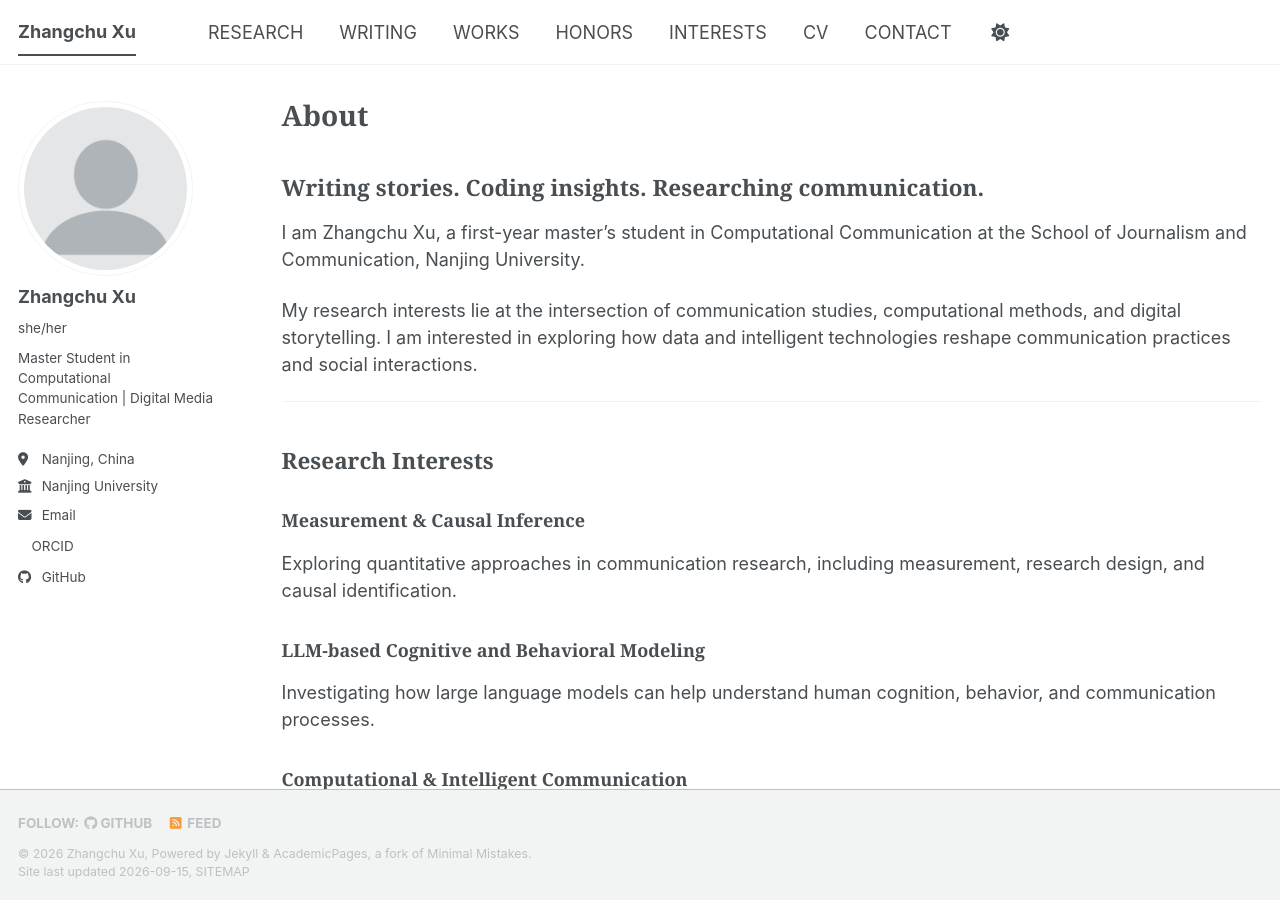
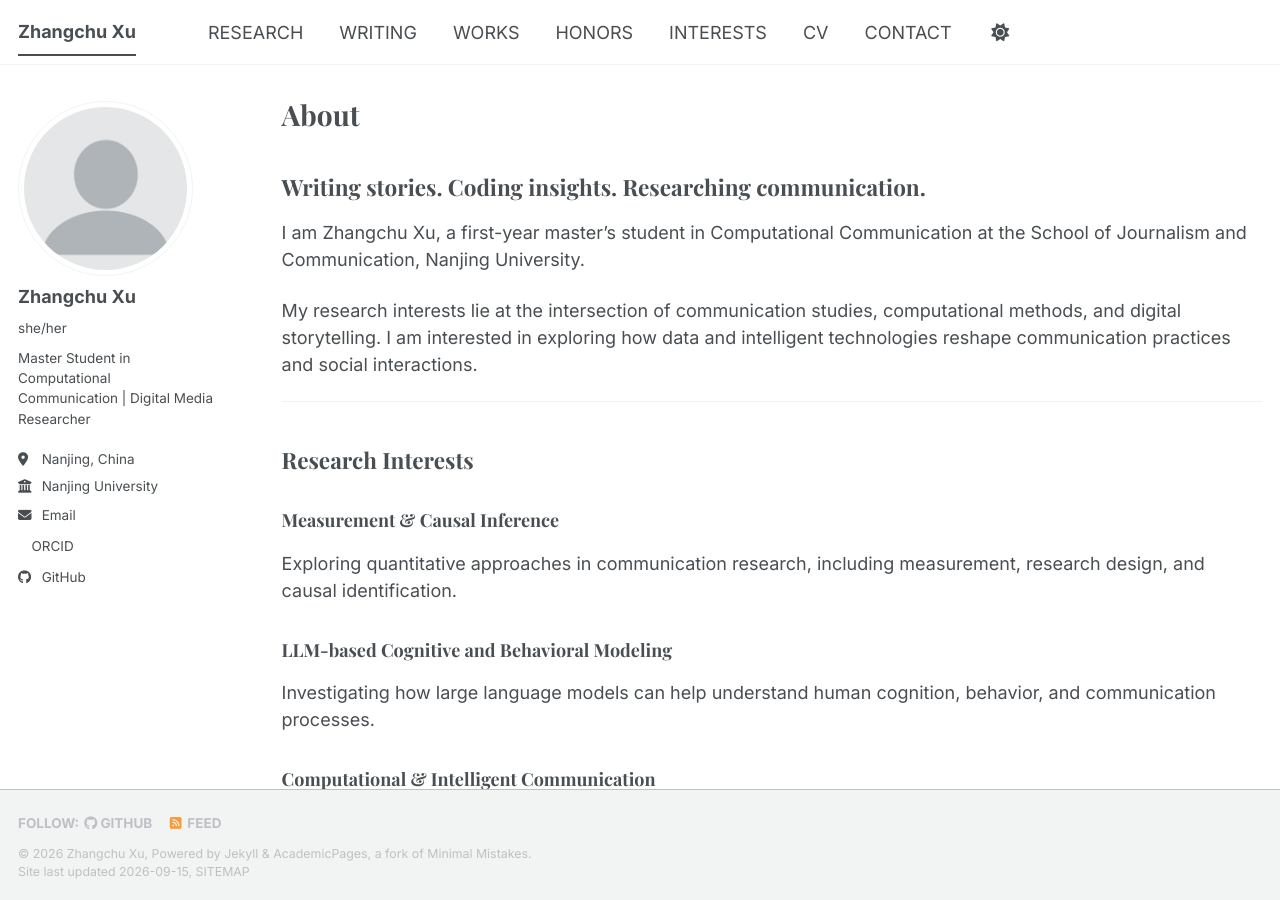
Before and after one commit to xuzhangchu0103/xuzhangchu0103.github.io, a Jekyll site: the page built from _pages/about.md, in a window 1280 px wide and 900 px high. Built offline with Jekyll 4.4.1, drawn with Linux system fonts in a browser that asks for light colours; a style sheet for code colours, icons or effects is not loaded.

Commit message:
Add Google Fonts and Academicons to custom head

```diff
--- a/_includes/head/custom.html
+++ b/_includes/head/custom.html
@@ -1,4 +1,11 @@
 {% include base_path %}
+
+<!-- Google Fonts -->
+<link rel="preconnect" href="https://fonts.googleapis.com">
+<link rel="preconnect" href="https://fonts.gstatic.com" crossorigin>
+
+<link href="https://fonts.googleapis.com/css2?family=Inter:wght@400;500;600;700&family=Playfair+Display:wght@500;600;700&display=swap" rel="stylesheet">
+
 
 <!-- start custom head snippets -->
 
```
